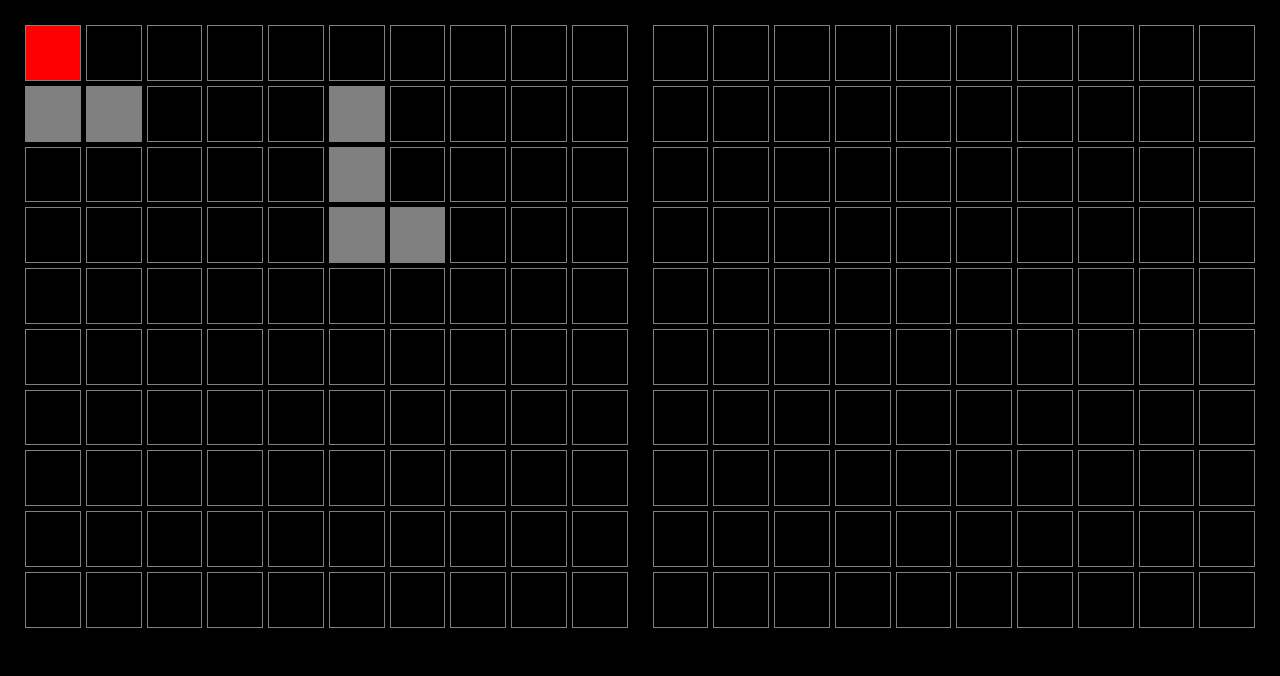
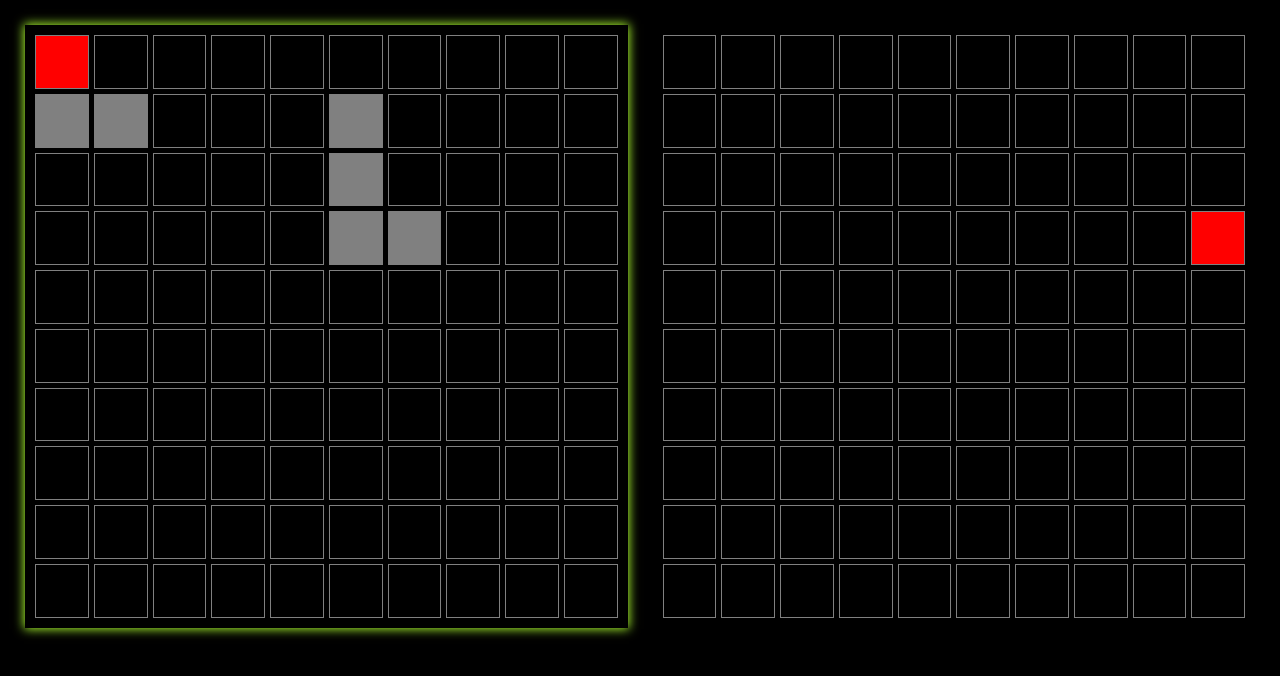
Before and after one commit to xswitch/battleship, a website built with webpack: page src/index.html in a window 1280 px wide. Both pictures are taken after a click on the element 52 px from the left and 52 px from the top of the page. Built offline with nearby package versions, Linux system fonts and the light colour scheme.

Commit message:
feat: Ai attacks at random valid locations

```diff
--- a/src/index.js
+++ b/src/index.js
@@ -4,7 +4,7 @@ import Ship from "./js/ship";
 import "./style.css";
 
 const driver = (() => {
-  const players = [new Player(), new Player()];
+  const players = [new Player(), new Player(true)];
   const ui = new UI(players);
   players.forEach((player) => {
     player.gameBoard.placeShip([0, 1], new Ship(2));
--- a/src/js/DOM/domLogic.js
+++ b/src/js/DOM/domLogic.js
@@ -6,22 +6,31 @@ class UI {
     this.players = players;
     this.boards = [];
     [this.currentPlayer] = this.players;
-    console.log(this.currentPlayer);
+    this.boardElements = [];
   }
 
   changePlayer() {
     if (this.currentPlayer === this.players[0]) {
       this.currentPlayer = this.players[1];
+      this.boardElements[0].classList.remove("active");
+      this.boardElements[1].classList.add("active");
     } else {
       this.currentPlayer = this.players[0];
+      this.boardElements[1].classList.remove("active");
+      this.boardElements[0].classList.add("active");
     }
+    if (this.currentPlayer.ai === true)
+      this.cellClick(
+        this.currentPlayer.getValidCoordinates(),
+        this.currentPlayer,
+      );
   }
 
   findCellFromCoordinates(coordinates, board) {
     return this.boards[board][coordinates[1] * 10 + coordinates[0]];
   }
 
-  cellClick(e, coordinates, player) {
+  cellClick(coordinates, player) {
     if (player !== this.currentPlayer) return false;
     if (player.gameBoard.receiveAttack(coordinates)) {
       if (player.gameBoard.allSunk()) console.log(`Win`);
@@ -34,11 +43,14 @@ class UI {
   }
 
   createBoards() {
-    this.players.forEach((player) => {
+    this.boardElements = [];
+    this.players.forEach((player, index) => {
       const board = new El("div", {
         parent: document.querySelector("#content"),
         classes: "gameBoard",
       });
+      this.boardElements.push(board.element);
+      if (index === 0) board.element.classList.add("active");
       const cells = [];
 
       for (let i = 0; i < player.gameBoard.size; i += 1) {
@@ -47,8 +59,8 @@ class UI {
             parent: board.element,
             classes: `gridCell ${i * 10 + j}`,
           });
-          gridCell.element.addEventListener("click", (event) => {
-            this.cellClick(event, [j, i], player);
+          gridCell.element.addEventListener("click", () => {
+            this.cellClick([j, i], player);
           });
           cells.push({ element: gridCell.element, coordinates: [j, i] });
         }
--- a/src/js/player.js
+++ b/src/js/player.js
@@ -1,8 +1,23 @@
 import GameBoard from "./gameboard";
 
 class Player {
-  constructor() {
+  constructor(ai = false) {
     this.gameBoard = new GameBoard();
+    this.ai = ai;
+  }
+
+  randomCoordinates() {
+    const num1 = Math.floor(Math.random() * this.gameBoard.size);
+    const num2 = Math.floor(Math.random() * this.gameBoard.size);
+    return [num1, num2];
+  }
+
+  getValidCoordinates() {
+    const randomCoords = this.randomCoordinates();
+    if (this.gameBoard.isAlreadyUsed(randomCoords)) {
+      return this.getValidCoordinates();
+    }
+    return randomCoords;
   }
 }
 
--- a/src/style.css
+++ b/src/style.css
@@ -22,13 +22,18 @@ body {
   grid-template-rows: repeat(10, 1fr);
   gap: 5px;
   aspect-ratio: 1;
+  padding: 10px;
+}
+
+.active {
+  box-shadow: 0 0 10px 1px greenyellow;
 }
 
 .gridCell {
   border: 1px solid grey;
 }
 
-.gridCell:hover {
+.active>.gridCell:hover {
   transition: all 0.2s;
   box-shadow: 0 0 7px 1px white;
   cursor: pointer;
```
Also changed, not shown: src/js/player.test.js (+14 -0 lines).
